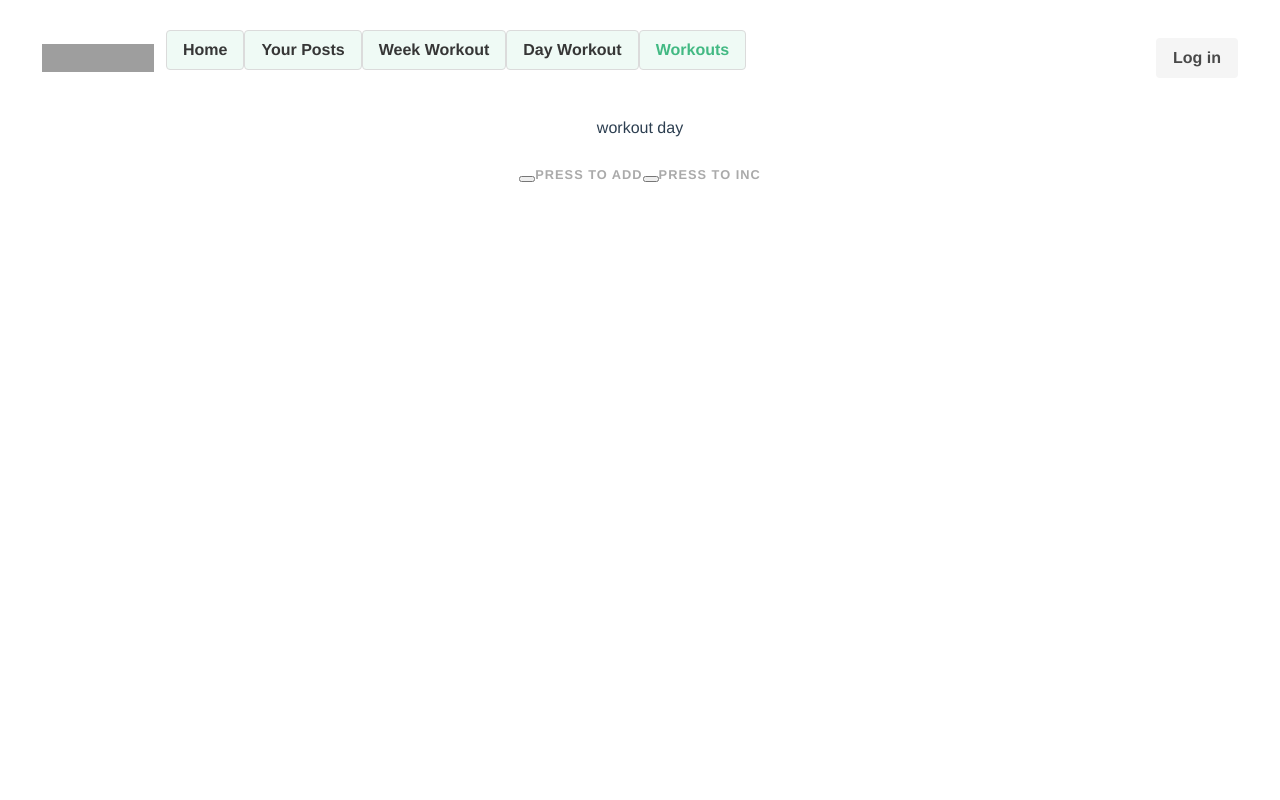
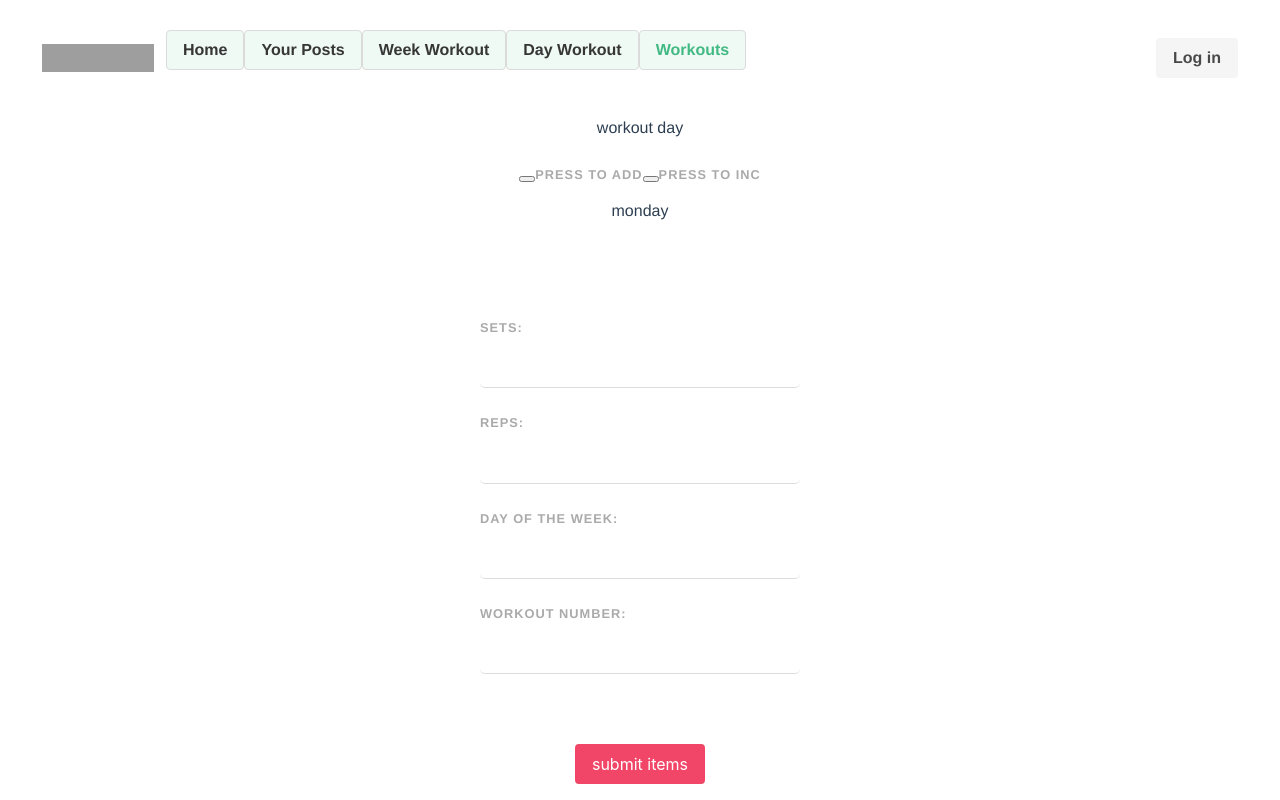
Before and after one commit to peternav2/Exercise-Vue-App, a Vue app in the folder client/: page /workouts in a window 1280 px wide. Built offline with nearby package versions, Linux system fonts and the light colour scheme; no server answers; grey boxes are pictures that could not be loaded.

Commit message:
init creating a submit workout to day page

```diff
--- a/client/src/router/WorkoutsRouter.vue
+++ b/client/src/router/WorkoutsRouter.vue
@@ -2,12 +2,27 @@
     <div>
         <h1>workout day</h1>
 
-        <button @click.prevent="addWorkoutItem(workouts[i], 4, 12, DayOfWeek.Monday); load()"></button>
+        <button @click.prevent="addWorkoutItem(workouts[i], 4, 12,'monday'); load();"></button>
         <label>press to add</label>
         <button @click="i++"></button>
         <label>press to inc</label>
-        <p>{{( workouts[0])}}</p>
+        <p>{{ DayOfWeek.Monday }}</p>
 
+    </div>
+
+
+     <div>
+        <form @submit.prevent="submitItems">
+        <label> Sets:</label>
+        <input type="text" required v-model="sets">
+        <label> Reps:</label>
+        <input type="text" required v-model="reps">
+        <label> Day of the week:</label>
+        <input type="text" required v-model="day">
+        <label> Workout Number:</label>
+        <input type="text" required v-model="workoutNumber">
+    </form>
+    <button @click="submitItems" class="button is-danger"> submit items</button>
     </div>
 </template>
 
@@ -18,10 +33,20 @@ import { addWorkoutItem } from '../stores/workoutItem'
 import { DayOfWeek } from '../stores/day';
 import { load } from '../stores/workoutItem'
 
-    let i = 0;
     const workouts = reactive([] as Workout[])
     getWorkouts().then( x => workouts.push(...x.workouts))
+    let i = 0;
 
+
+    const sets = ref("");
+    const reps = ref("");
+    const day = ref("");
+    const workoutNumber = ref("");
+
+    const submitItems = () => {
+      addWorkoutItem(workouts[+workoutNumber.value], +sets.value, +reps.value, day.value);
+      load();
+    };
 
 </script>
 
```
